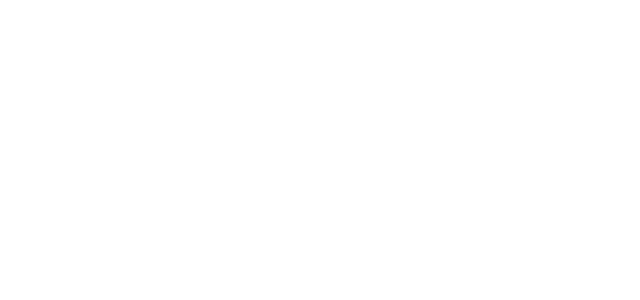
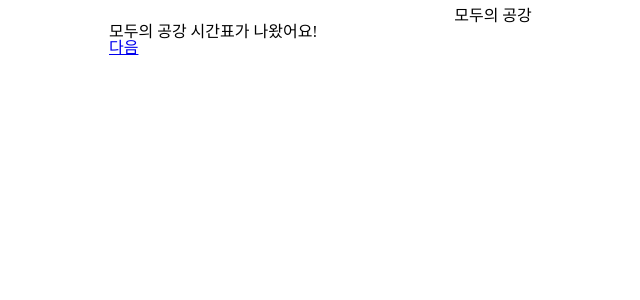
Before and after one commit to Yang-Min-Seok/client, a React (Create React App) app: page /show in a window 1280 px wide. Before the commit this address had no page. Shown: the top 300 px of the page, without its empty margins (147-787 px from the left). Built offline with nearby package versions, Linux system fonts and the light colour scheme.

Commit message:
6th page framing

```diff
--- a/src/App.js
+++ b/src/App.js
@@ -3,7 +3,8 @@ import Landing from "./pages/landing";
 import Teams from "./pages/teams";
 import Share from "./pages/share";
 import Upload from "./pages/upload";
-import Gather from "./pages/gather"
+import Gather from "./pages/gather";
+import Show from "./pages/show";
 
 function App() {
   return (
@@ -15,6 +16,7 @@ function App() {
           <Route path={`/share`} element={<Share />}></Route>
           <Route path={`/upload`} element={<Upload />}></Route>
           <Route path={`/gather`} element={<Gather />}></Route>
+          <Route path={`/show`} element={<Show />}></Route>
         </Routes>
       </Router>
     </div>
--- /dev/null
+++ b/src/pages/show/body.jsx
@@ -0,0 +1,25 @@
+import { BodyDiv, DownloadBox, DownloadIntro, DownloadBtn, TableImg } from "./style";
+import { Link } from "react-router-dom";
+function Body() {
+
+    return (
+        <BodyDiv>
+
+            <DownloadBox>
+                <DownloadIntro>모두의 공강 시간표가 나왔어요!</DownloadIntro>
+                <DownloadBtn>
+
+                </DownloadBtn>
+            </DownloadBox>
+
+            <TableImg>
+
+            </TableImg>
+
+            <Link to="#">다음</Link>
+
+        </BodyDiv>
+    )
+}
+
+export default Body;
--- /dev/null
+++ b/src/pages/show/index.jsx
@@ -0,0 +1,14 @@
+import Wrapper from "../../styles/global/wrap";
+import Header from "../../styles/global/header";
+import Body from "./body";
+
+function Upload() {
+    return (
+        <Wrapper>
+            <Header>모두의 공강</Header>
+            <Body></Body>
+        </Wrapper>
+    )
+}
+
+export default Upload;
--- /dev/null
+++ b/src/pages/show/style.jsx
@@ -0,0 +1,17 @@
+import styled from "styled-components";
+
+export const BodyDiv = styled.div`
+
+`
+export const DownloadBox = styled.div`
+
+`
+export const DownloadIntro = styled.div`
+
+`
+export const DownloadBtn = styled.div`
+
+`
+export const TableImg = styled.div`
+
+`
```
